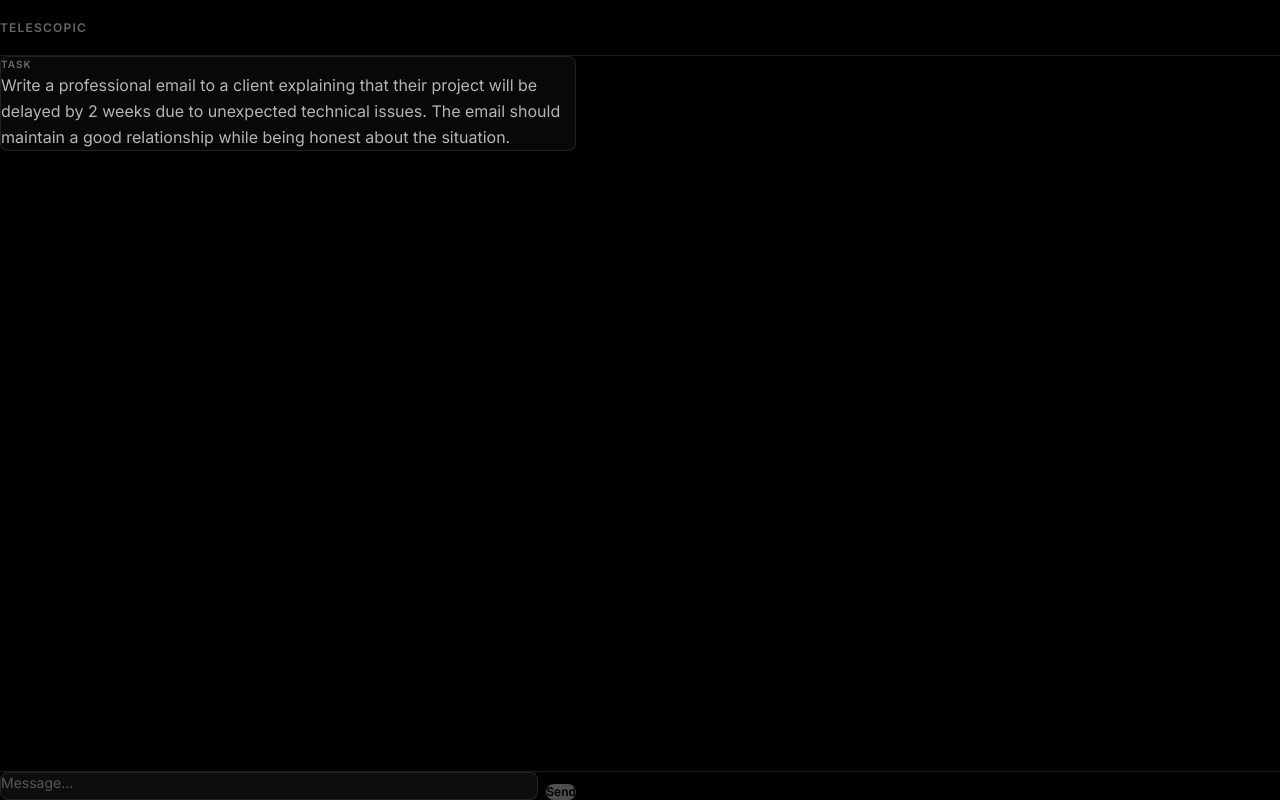
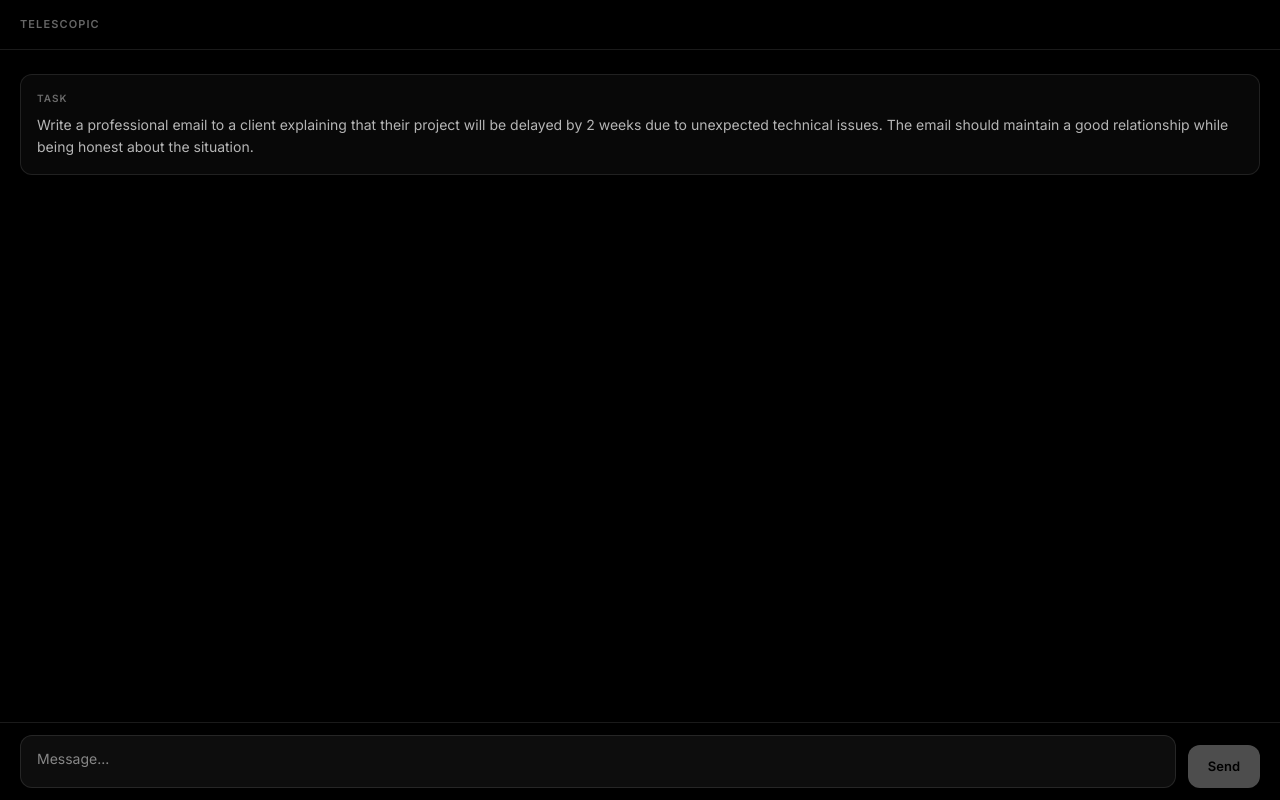
Before and after one commit to bfalk1/ai-literacy-demo, a Next.js app: page /assessment in a window 1280 px wide. Built offline with nearby package versions, Linux system fonts and the light colour scheme.

Commit message:
Force inline styles for padding - 20px sides

```diff
--- a/src/app/assessment/page.tsx
+++ b/src/app/assessment/page.tsx
@@ -101,14 +101,32 @@ export default function AssessmentPage() {
   };
 
   return (
-    <div className="h-[100dvh] bg-black text-white flex flex-col">
+    <div style={{ height: '100dvh', display: 'flex', flexDirection: 'column', backgroundColor: '#000', color: '#fff' }}>
       {/* Header */}
-      <header className="flex-shrink-0 flex items-center justify-between px-4 sm:px-6 h-14 border-b border-white/10">
-        <div className="text-xs font-semibold tracking-widest text-white/40">TELESCOPIC</div>
+      <header style={{
+        flexShrink: 0,
+        display: 'flex',
+        alignItems: 'center',
+        justifyContent: 'space-between',
+        padding: '16px 20px',
+        borderBottom: '1px solid rgba(255,255,255,0.1)'
+      }}>
+        <div style={{ fontSize: '11px', fontWeight: 600, letterSpacing: '0.1em', color: 'rgba(255,255,255,0.4)' }}>
+          TELESCOPIC
+        </div>
         {messages.length >= 2 && (
           <button
             onClick={handleComplete}
-            className="text-xs font-semibold px-3 py-1.5 bg-white text-black rounded-md"
+            style={{
+              fontSize: '12px',
+              fontWeight: 600,
+              padding: '8px 16px',
+              backgroundColor: '#fff',
+              color: '#000',
+              border: 'none',
+              borderRadius: '8px',
+              cursor: 'pointer'
+            }}
           >
             Finish
           </button>
@@ -116,24 +134,38 @@ export default function AssessmentPage() {
       </header>
 
       {/* Messages */}
-      <div className="flex-1 overflow-y-auto">
-        <div className="max-w-xl mx-auto px-4 sm:px-6 py-6">
+      <div style={{ flex: 1, overflowY: 'auto', padding: '24px 20px' }}>
         {/* Task */}
         {messages.length === 0 && (
-            <div className="rounded-lg bg-white/[0.03] border border-white/10 p-4 mb-6">
-              <div className="text-[10px] font-semibold tracking-widest text-white/40 uppercase mb-2">Task</div>
-              <p className="text-sm sm:text-base text-white/70 leading-relaxed">{TASK}</p>
+          <div style={{
+            backgroundColor: 'rgba(255,255,255,0.03)',
+            border: '1px solid rgba(255,255,255,0.1)',
+            borderRadius: '12px',
+            padding: '16px',
+            marginBottom: '24px'
+          }}>
+            <div style={{ fontSize: '10px', fontWeight: 600, letterSpacing: '0.1em', color: 'rgba(255,255,255,0.4)', marginBottom: '8px' }}>
+              TASK
+            </div>
+            <p style={{ fontSize: '14px', lineHeight: 1.6, color: 'rgba(255,255,255,0.7)', margin: 0 }}>
+              {TASK}
+            </p>
           </div>
         )}
 
-          {/* Chat */}
-          <div className="space-y-6">
+        {/* Chat messages */}
+        <div style={{ display: 'flex', flexDirection: 'column', gap: '24px' }}>
           {messages.map((m) => (
             <div key={m.id}>
-                <div className="text-[10px] font-semibold tracking-widest text-white/40 uppercase mb-2">
-                  {m.role === "user" ? "You" : "AI"}
+              <div style={{ fontSize: '10px', fontWeight: 600, letterSpacing: '0.1em', color: 'rgba(255,255,255,0.4)', marginBottom: '8px' }}>
+                {m.role === "user" ? "YOU" : "AI"}
               </div>
-                <div className={`text-sm leading-relaxed whitespace-pre-wrap ${m.role === "user" ? "text-white/90" : "text-white/60"}`}>
+              <div style={{
+                fontSize: '14px',
+                lineHeight: 1.7,
+                whiteSpace: 'pre-wrap',
+                color: m.role === "user" ? 'rgba(255,255,255,0.9)' : 'rgba(255,255,255,0.6)'
+              }}>
                 {m.content}
               </div>
             </div>
@@ -141,24 +173,34 @@ export default function AssessmentPage() {
 
           {isLoading && messages[messages.length - 1]?.role !== "assistant" && (
             <div>
-                <div className="text-[10px] font-semibold tracking-widest text-white/40 uppercase mb-2">AI</div>
-                <div className="flex gap-1">
-                  <span className="w-1.5 h-1.5 bg-white/40 rounded-full animate-pulse" />
-                  <span className="w-1.5 h-1.5 bg-white/40 rounded-full animate-pulse [animation-delay:150ms]" />
-                  <span className="w-1.5 h-1.5 bg-white/40 rounded-full animate-pulse [animation-delay:300ms]" />
+              <div style={{ fontSize: '10px', fontWeight: 600, letterSpacing: '0.1em', color: 'rgba(255,255,255,0.4)', marginBottom: '8px' }}>
+                AI
+              </div>
+              <div style={{ display: 'flex', gap: '4px' }}>
+                <span style={{ width: '6px', height: '6px', backgroundColor: 'rgba(255,255,255,0.4)', borderRadius: '50%', animation: 'pulse 1s infinite' }} />
+                <span style={{ width: '6px', height: '6px', backgroundColor: 'rgba(255,255,255,0.4)', borderRadius: '50%', animation: 'pulse 1s infinite', animationDelay: '150ms' }} />
+                <span style={{ width: '6px', height: '6px', backgroundColor: 'rgba(255,255,255,0.4)', borderRadius: '50%', animation: 'pulse 1s infinite', animationDelay: '300ms' }} />
               </div>
             </div>
           )}
         </div>
         <div ref={messagesEndRef} />
       </div>
-      </div>
 
       {/* Input */}
-      <div className="flex-shrink-0 border-t border-white/10 bg-black">
-        <div className="max-w-xl mx-auto px-4 sm:px-6 py-3">
-          <form onSubmit={handleSubmit} className="flex gap-2 items-end">
-            <div className="flex-1 bg-white/5 rounded-lg border border-white/10">
+      <div style={{
+        flexShrink: 0,
+        borderTop: '1px solid rgba(255,255,255,0.1)',
+        padding: '12px 20px',
+        paddingBottom: 'max(12px, env(safe-area-inset-bottom))'
+      }}>
+        <form onSubmit={handleSubmit} style={{ display: 'flex', gap: '12px', alignItems: 'flex-end' }}>
+          <div style={{
+            flex: 1,
+            backgroundColor: 'rgba(255,255,255,0.05)',
+            borderRadius: '12px',
+            border: '1px solid rgba(255,255,255,0.1)'
+          }}>
             <textarea
               ref={inputRef}
               value={input}
@@ -166,20 +208,39 @@ export default function AssessmentPage() {
               onKeyDown={handleKeyDown}
               placeholder="Message..."
               rows={1}
-                className="w-full bg-transparent px-3 py-2.5 text-sm text-white placeholder-white/30 resize-none focus:outline-none"
+              style={{
+                width: '100%',
+                backgroundColor: 'transparent',
+                border: 'none',
+                padding: '12px 16px',
+                fontSize: '14px',
+                color: '#fff',
+                resize: 'none',
+                outline: 'none',
+                fontFamily: 'inherit'
+              }}
               disabled={isLoading}
             />
           </div>
           <button
             type="submit"
             disabled={isLoading || !input.trim()}
-              className="px-4 py-2.5 bg-white text-black text-xs font-semibold rounded-lg disabled:opacity-30"
+            style={{
+              padding: '12px 20px',
+              backgroundColor: '#fff',
+              color: '#000',
+              fontSize: '13px',
+              fontWeight: 600,
+              border: 'none',
+              borderRadius: '12px',
+              cursor: 'pointer',
+              opacity: (isLoading || !input.trim()) ? 0.3 : 1
+            }}
           >
             Send
           </button>
         </form>
       </div>
     </div>
-    </div>
   );
 }
```
Lines whose indentation alone changed are shown as unchanged.
